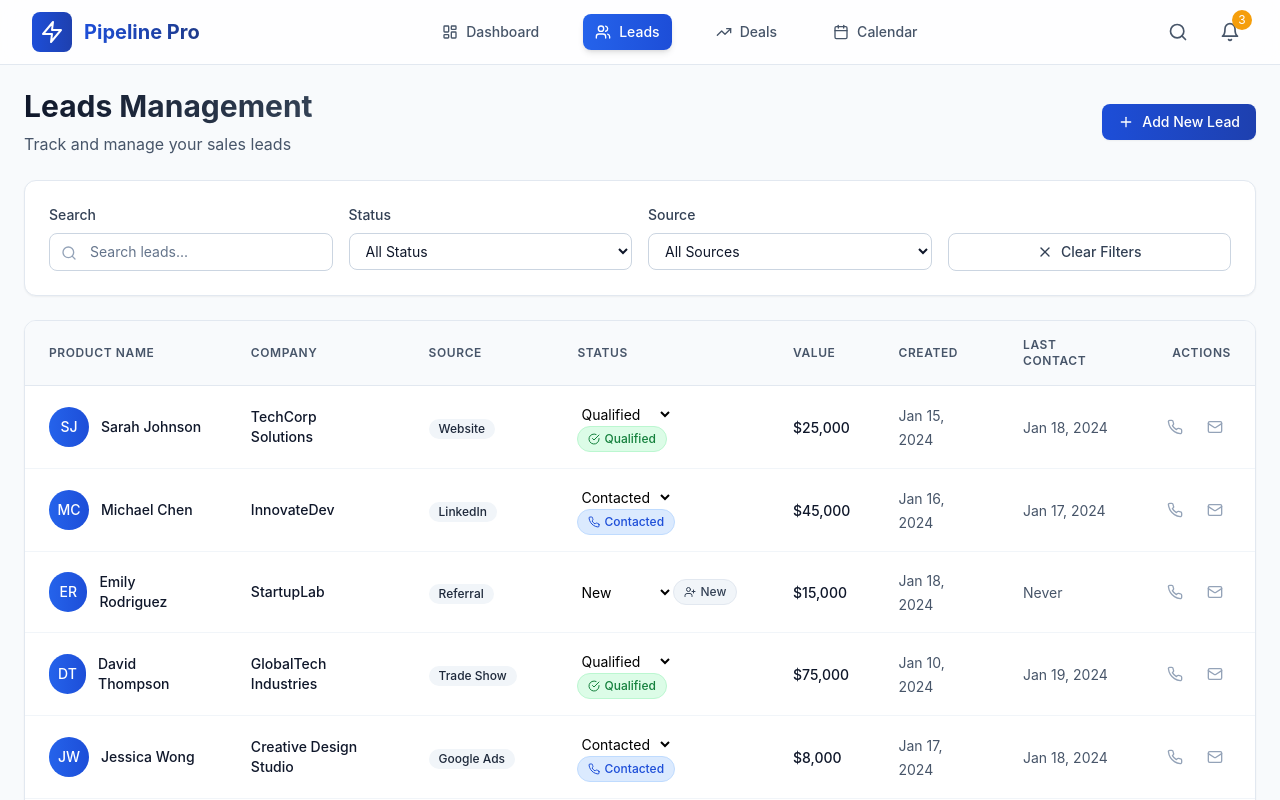
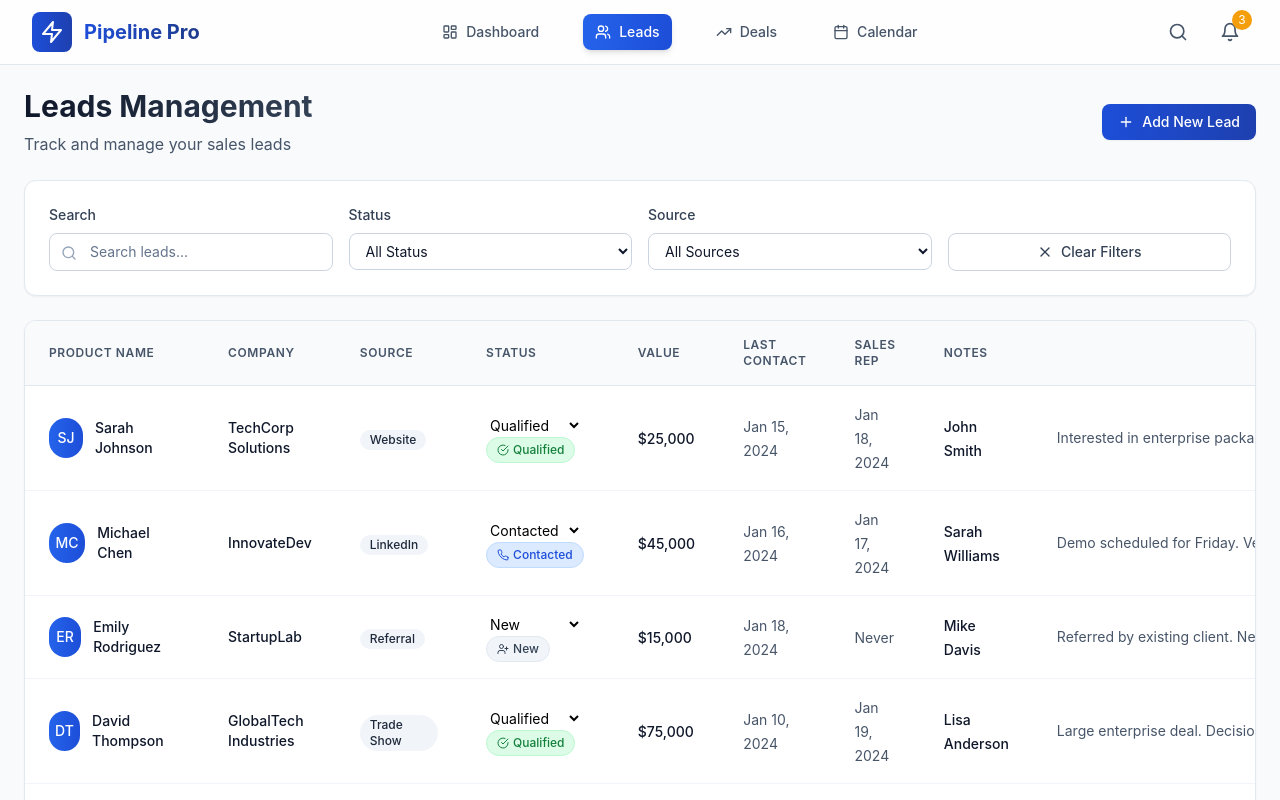
Before and after one commit to apper-canvas/cyber-pipeline-beam, a React (Vite) app: page /leads in a window 1280 px wide. Shown: the top 800 px of the page. Built offline with nearby package versions, Linux system fonts and the light colour scheme.

Commit message:
Add Sales Rep and Notes columns to leads table view

```diff
--- a/src/components/pages/Leads.jsx
+++ b/src/components/pages/Leads.jsx
@@ -271,13 +271,16 @@ setNewLead({
                       Status
                     </th>
                     <th className="px-6 py-4 text-left text-xs font-semibold text-slate-600 uppercase tracking-wider">
-                      Value
-                    </th>
-                    <th className="px-6 py-4 text-left text-xs font-semibold text-slate-600 uppercase tracking-wider">
-                      Created
+Value
                     </th>
                     <th className="px-6 py-4 text-left text-xs font-semibold text-slate-600 uppercase tracking-wider">
                       Last Contact
+                    </th>
+                    <th className="px-6 py-4 text-left text-xs font-semibold text-slate-600 uppercase tracking-wider">
+                      Sales Rep
+                    </th>
+                    <th className="px-6 py-4 text-left text-xs font-semibold text-slate-600 uppercase tracking-wider">
+                      Notes
                     </th>
                     <th className="px-6 py-4 text-right text-xs font-semibold text-slate-600 uppercase tracking-wider">
                       Actions
@@ -344,13 +347,23 @@ setNewLead({
                           }
                         </span>
                       </td>
-                      <td className="px-6 py-4">
+<td className="px-6 py-4">
                         <span className="text-sm text-slate-600">
                           {lead.lastContactedAt
                             ? format(new Date(lead.lastContactedAt), "MMM dd, yyyy")
                             : "Never"
                           }
                         </span>
+                      </td>
+                      <td className="px-6 py-4">
+                        <span className="text-sm font-medium text-slate-900">
+                          {lead.assignedTo || "Unassigned"}
+                        </span>
+                      </td>
+                      <td className="px-6 py-4">
+                        <div className="text-sm text-slate-600 max-w-xs truncate" title={lead.notes}>
+                          {lead.notes || "No notes"}
+                        </div>
                       </td>
                       <td className="px-6 py-4 text-right">
                         <div className="flex items-center justify-end space-x-2">
```
